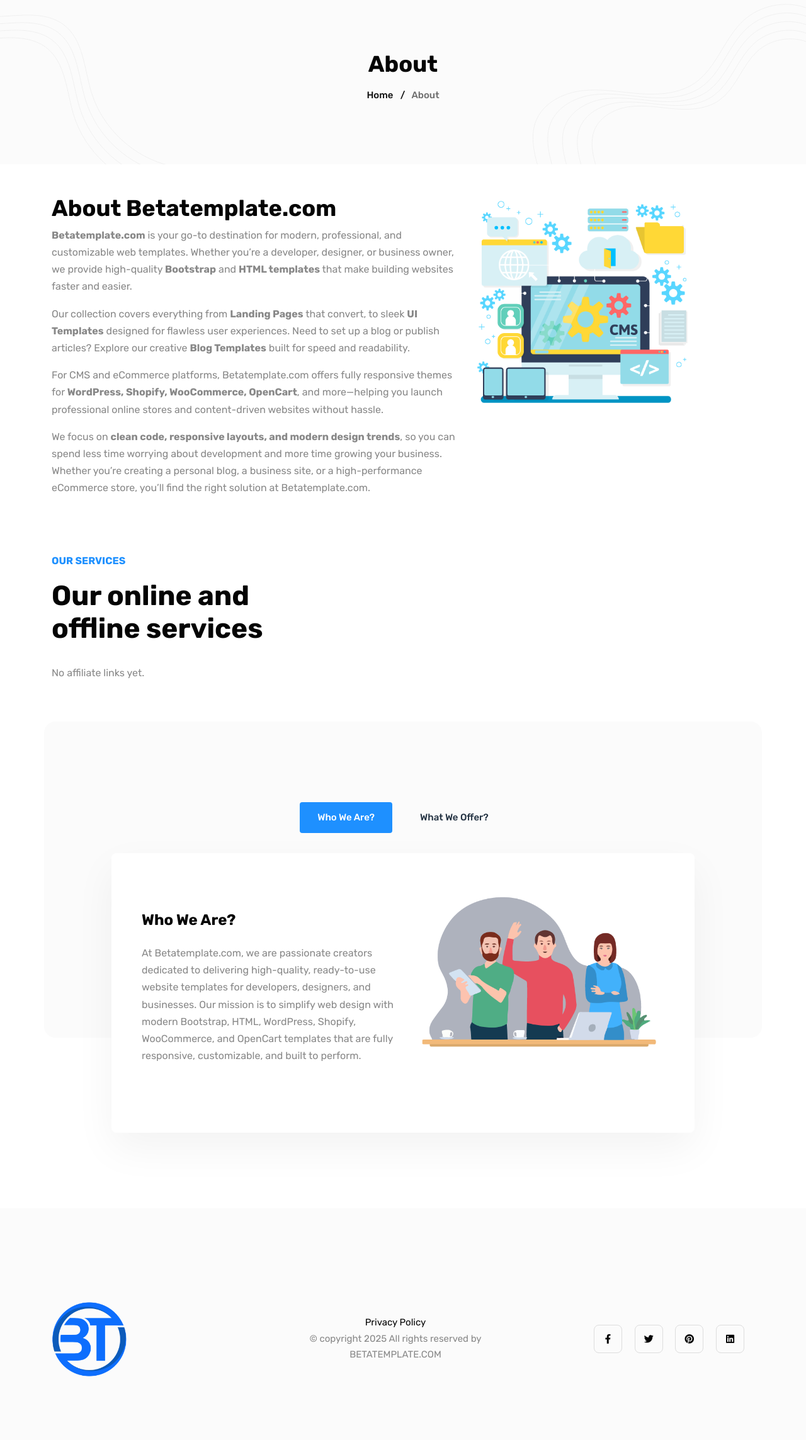
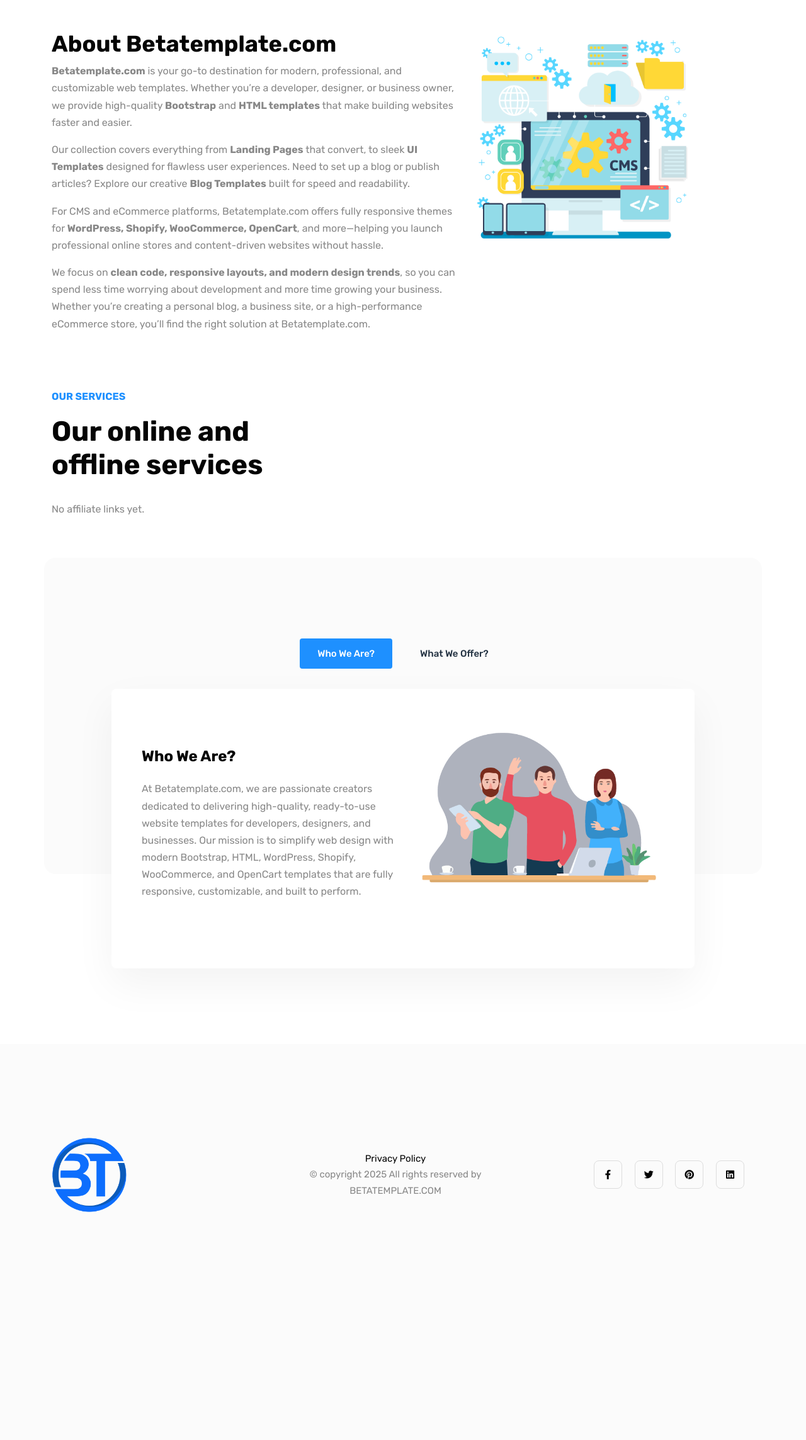
Before and after one commit to michchansopheaktra/betatemplate.com, a Django app: page /about/ in a window 1280 px wide. Shown: the part 93-2380 px from the top of the page at 63% size. After the commit the page ends 2018 px from the top, so only its background shows below. Run offline with Django 4.2, Linux system fonts and the light colour scheme; data that the repository does not hold is empty; some libraries are stand-ins or nearby versions.

Commit message:
update about

```diff
--- a/api/templates/pages/about.html
+++ b/api/templates/pages/about.html
@@ -2,22 +2,7 @@
 {% load static %}
 {% block content %}
 
-<section class="page-header bg-tertiary">
-	<div class="container">
-		<div class="row">
-			<div class="col-8 mx-auto text-center">
-				<h2 class="mb-3 text-capitalize">About</h2>
-				<ul class="list-inline breadcrumbs text-capitalize" style="font-weight:500">
-					<li class="list-inline-item"><a href="{% url 'post_list' %}">Home</a>
-					</li>
-					<li class="list-inline-item">/ &nbsp; <a href="{% url 'about' %}">About</a>
-					</li>
-				</ul>
-			</div>
-		</div>
-	</div>
-	{% include "_page_header.html" %}
-</section>
+
 <section class="my-5">
 	<div class="container">
 		<div class="row">
```
Also changed, not shown: blog/settings.py (+15 -15 lines).
